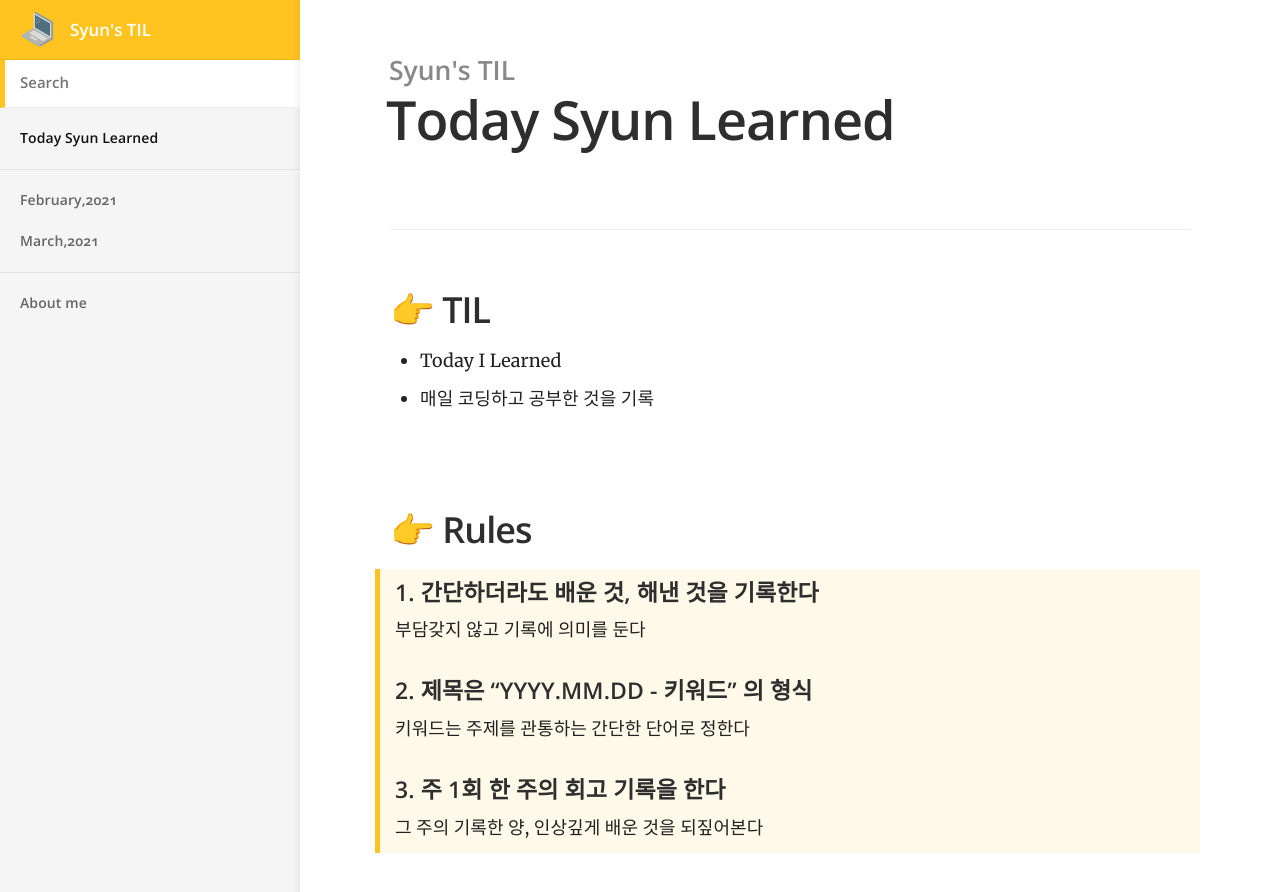
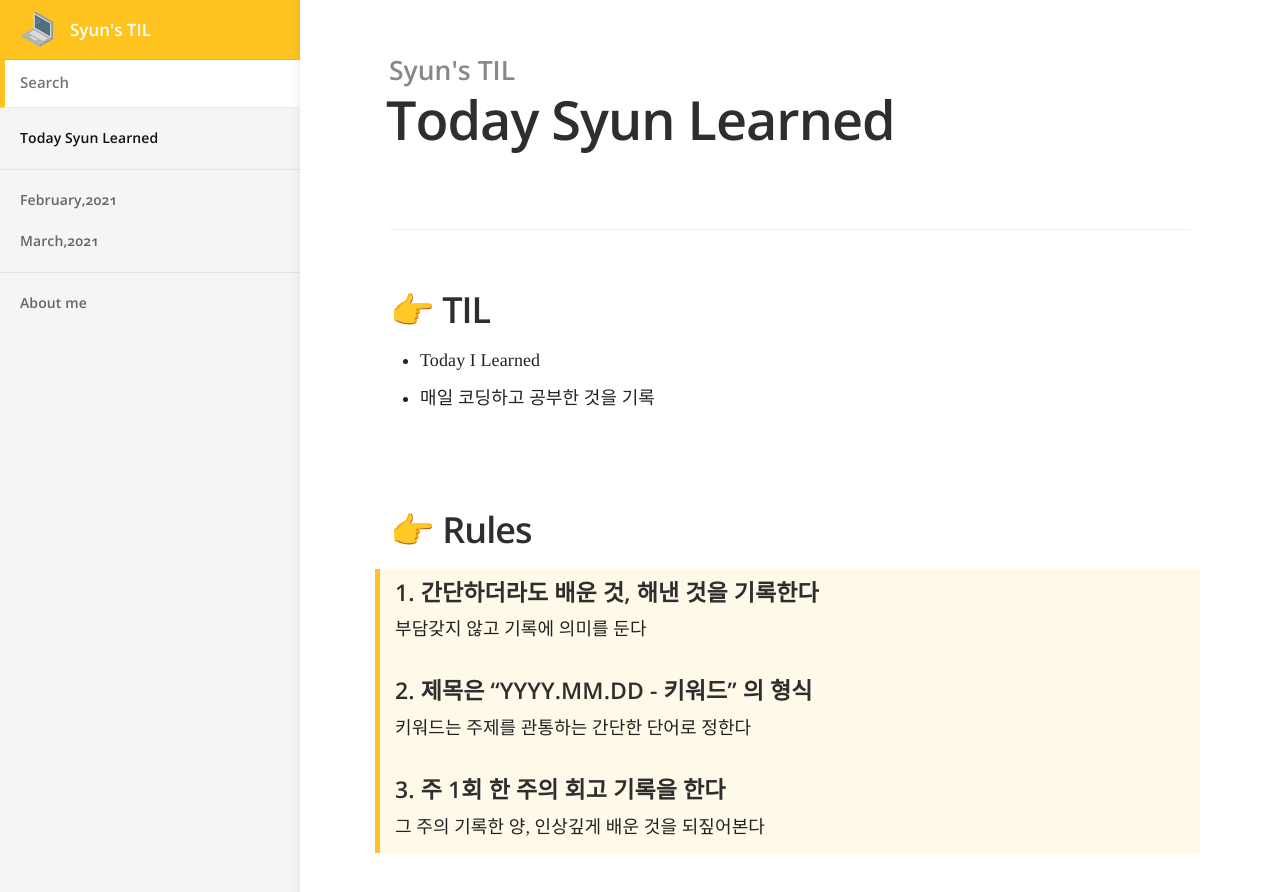
Before and after one commit to syun32/TIL, a Jekyll site: the page built from index.md, in a window 1280 px wide. Shown: the top 892 px of the page. Built offline with Jekyll 4.4.1, drawn with Linux system fonts in a browser that asks for light colours.

Commit message:
Modify TIL blog fonts

```diff
--- a/css/main.scss
+++ b/css/main.scss
@@ -30,3 +30,13 @@
 @import "code";
 @import "tables";
 @import "layout";
+
+@font-face {
+    font-family: 'Noto Sans KR';
+    src: url('https://fonts.googleapis.com/css2?family=Noto+Sans+KR:wght@100&display=swap');
+    font-weight: normal;
+    font-style: normal;
+}
+body {
+	font-family: 'Noto Sans KR';
+}
```
